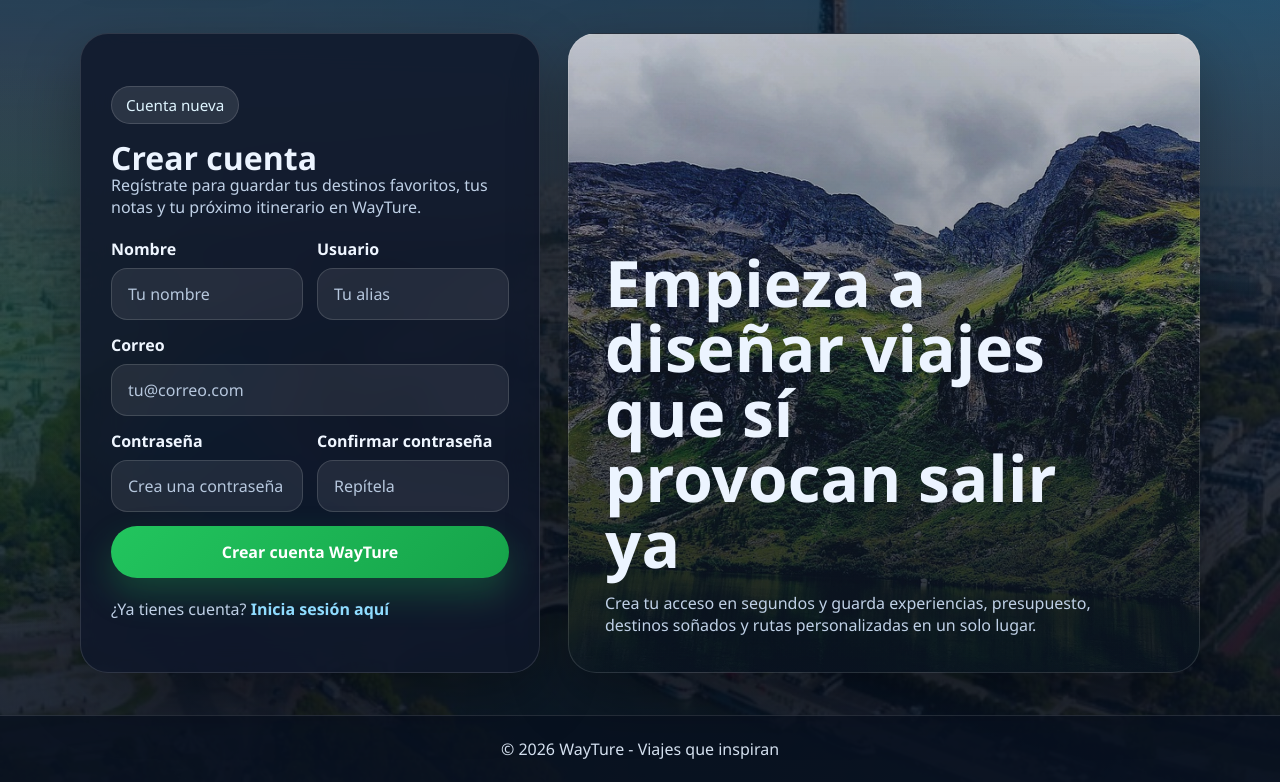
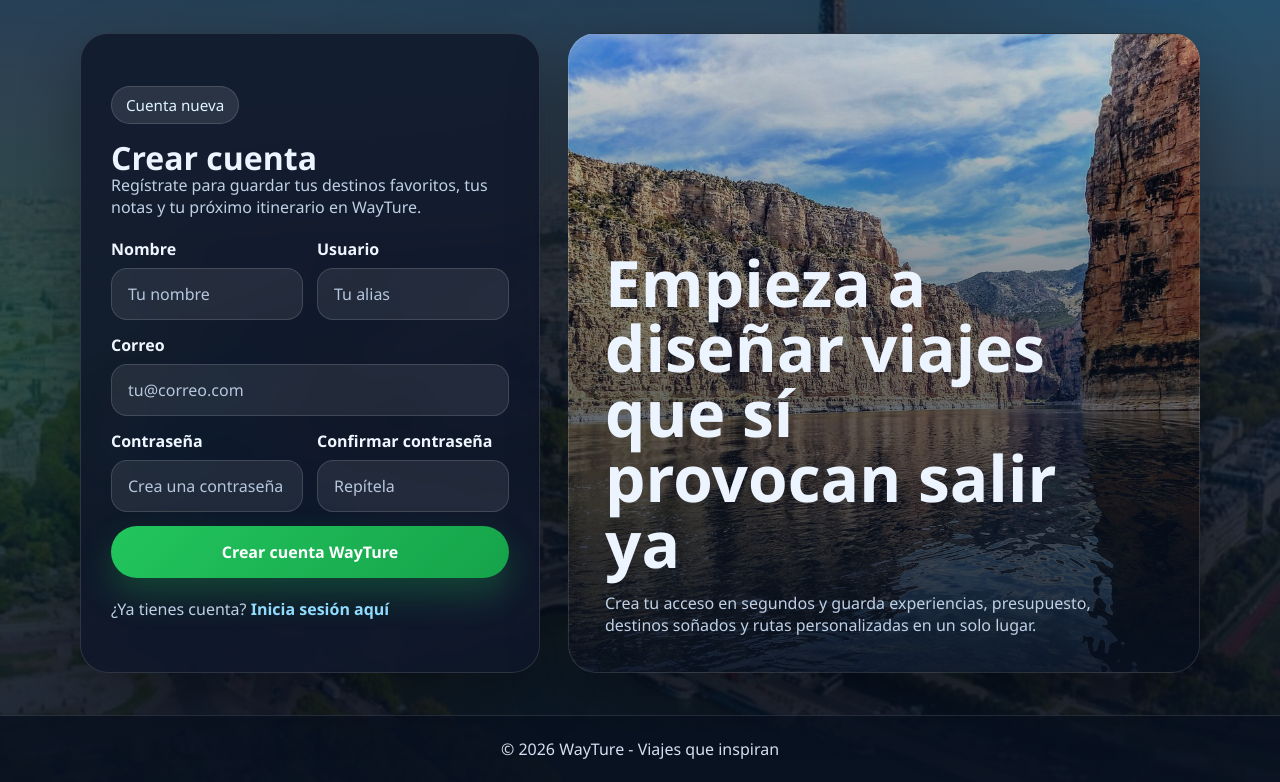
Before and after one commit to skizm07/WayTure, a plain HTML site: page registro.html in a window 1280 px wide. Shown: the part 94-876 px from the top of the page. Drawn offline with Linux system fonts and the light colour scheme.

Commit message:
Actualizar Imagen Registro

```diff
--- a/registro.html
+++ b/registro.html
@@ -174,7 +174,7 @@
       min-height: 640px;
       background:
         linear-gradient(to top, rgba(8, 17, 32, 0.92), rgba(8, 17, 32, 0.18)),
-        url("assets/montana.jpg") center/cover no-repeat;
+        url("assets/registro.jpg") center/cover no-repeat;
     }
 
     .info-content {
```
